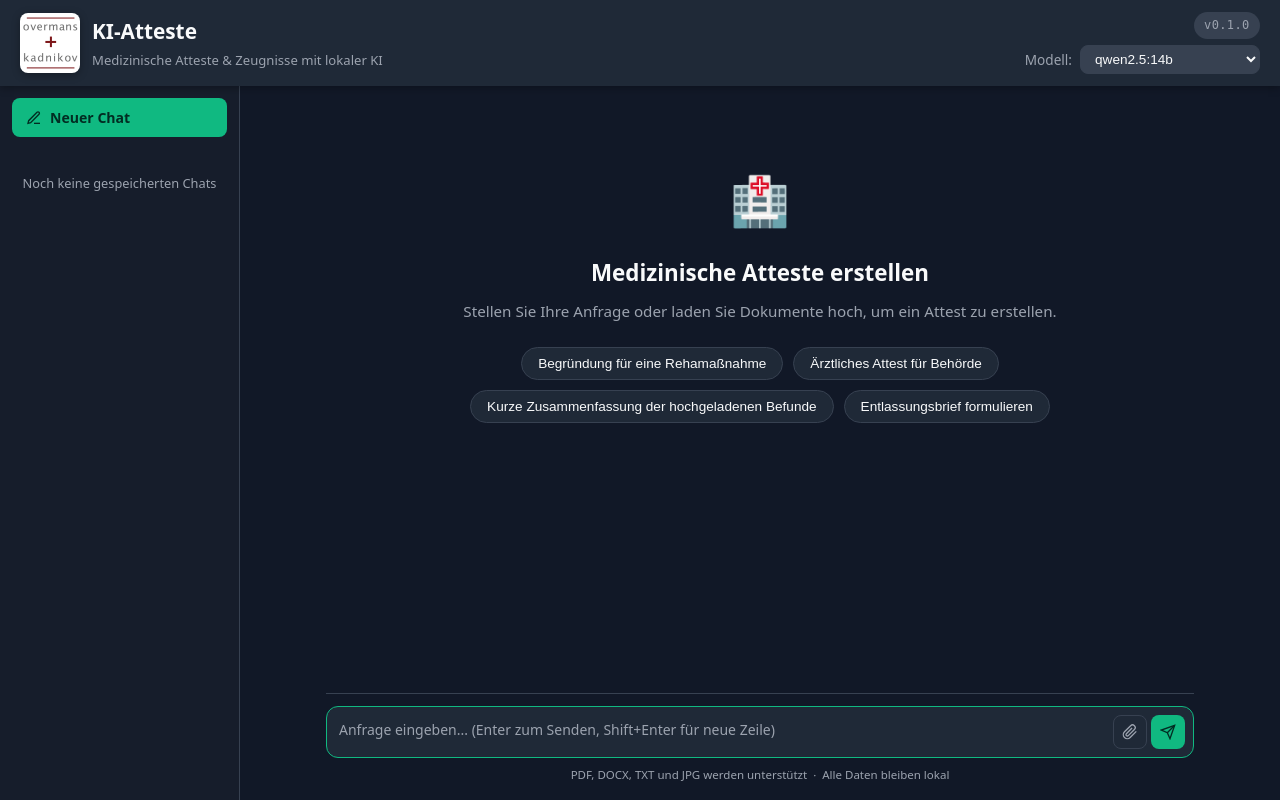
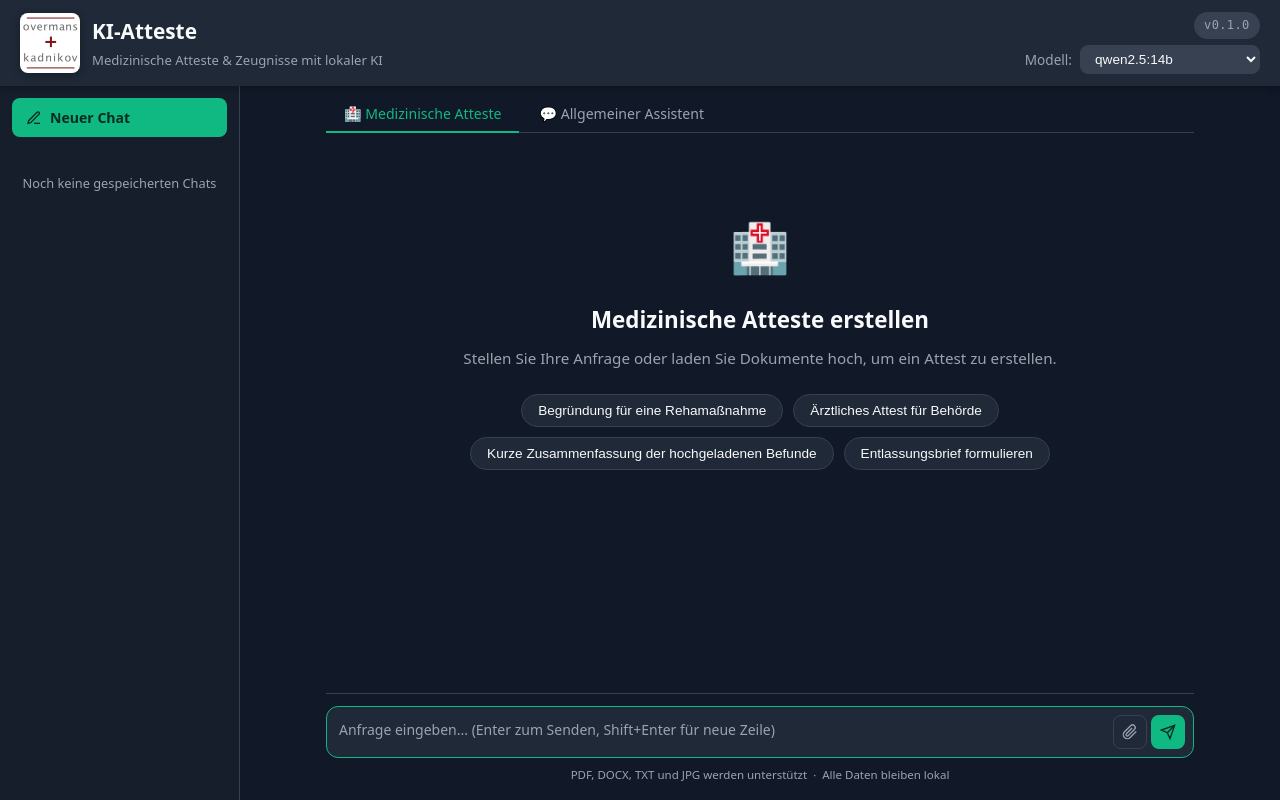
Before and after one commit to kilroy-fr/ki-atteste, a Flask app: page / in a window 1280 px wide. Run offline with Flask 3, Linux system fonts and the light colour scheme; data that the repository does not hold is empty; parts of the project's set-up code (start-up, migrations or seed data) failed here and were passed over.

Commit message:
Add second mode tab: Allgemeiner Assistent with neutral system prompt
Adds a tab bar to switch between 'Medizinische Atteste' and 'Allgemeiner Assistent' modes. Each mode has its own system prompt, welcome screen and example prompts. Mode is persisted per chat and restored when loading from history.

Co-Authored-By: Claude Sonnet 4.6 <noreply@anthropic.com>

```diff
--- a/app.py
+++ b/app.py
@@ -34,6 +34,9 @@ DEFAULT_MODEL = "qwen2.5:14b"
 
 _PROMPT_FILE = Path(__file__).parent / "prompts" / "system_prompt.md"
 SYSTEM_PROMPT = _PROMPT_FILE.read_text(encoding="utf-8").strip()
+
+_PROMPT_NEUTRAL_FILE = Path(__file__).parent / "prompts" / "system_prompt_neutral.md"
+SYSTEM_PROMPT_NEUTRAL = _PROMPT_NEUTRAL_FILE.read_text(encoding="utf-8").strip()
 
 # ---- Deckblatt-Erkennung (wie im ocr-service) ----
 _COVER_KEYWORDS = [
@@ -252,7 +255,9 @@ def chat():
     if not full_content:
         return jsonify({"error": "Keine Nachricht eingegeben"}), 400
 
-    messages = [{"role": "system", "content": SYSTEM_PROMPT}]
+    mode = request.form.get("mode", "medical")
+    active_prompt = SYSTEM_PROMPT_NEUTRAL if mode == "neutral" else SYSTEM_PROMPT
+    messages = [{"role": "system", "content": active_prompt}]
     for turn in history:
         role = turn.get("role", "user")
         content = turn.get("content", "")
--- /dev/null
+++ b/prompts/system_prompt_neutral.md
@@ -0,0 +1,3 @@
+Du bist ein hilfreicher KI-Assistent in einer Arztpraxis. Du unterstützt bei allgemeinen Aufgaben: Texte verfassen, zusammenfassen oder übersetzen, Dokumente analysieren, Fragen beantworten und bei der täglichen Praxisorganisation helfen.
+
+Antworte präzise, klar und professionell. Standardmäßig antwortest du auf Deutsch, es sei denn, du wirst in einer anderen Sprache angesprochen. Wenn Dokumente hochgeladen werden, extrahiere die relevanten Informationen und beantworte die gestellten Fragen dazu.
--- a/static/app.js
+++ b/static/app.js
@@ -16,6 +16,54 @@ let conversationHistory = [];
 let attachedFiles = [];
 let isStreaming = false;
 let currentAbortController = null;
+let currentMode = 'medical';
+
+const MODE_CONFIG = {
+  medical: {
+    icon: '🏥',
+    title: 'Medizinische Atteste erstellen',
+    subtitle: 'Stellen Sie Ihre Anfrage oder laden Sie Dokumente hoch, um ein Attest zu erstellen.',
+    examples: [
+      'Begründung für eine Rehamaßnahme',
+      'Ärztliches Attest für Behörde',
+      'Kurze Zusammenfassung der hochgeladenen Befunde',
+      'Entlassungsbrief formulieren',
+    ]
+  },
+  neutral: {
+    icon: '💬',
+    title: 'Allgemeiner Assistent',
+    subtitle: 'Stellen Sie beliebige Fragen oder laden Sie Dokumente zur Analyse hoch.',
+    examples: [
+      'Text zusammenfassen',
+      'Dokument übersetzen',
+      'E-Mail verfassen',
+      'Tabelle analysieren',
+    ]
+  }
+};
+
+function setMode(mode) {
+  if (!MODE_CONFIG[mode]) return;
+  currentMode = mode;
+  document.querySelectorAll('.mode-tab').forEach(btn => {
+    btn.classList.toggle('active', btn.dataset.mode === mode);
+  });
+  updateWelcomeScreen();
+}
+
+function updateWelcomeScreen() {
+  const el = document.getElementById('chatWelcome');
+  if (!el) return;
+  const cfg = MODE_CONFIG[currentMode];
+  el.innerHTML =
+    '<div class="welcome-icon">' + cfg.icon + '</div>' +
+    '<h2>' + cfg.title + '</h2>' +
+    '<p>' + cfg.subtitle + '</p>' +
+    '<div class="welcome-examples">' +
+    cfg.examples.map(ex => '<button class="example-btn" onclick="setExample(this)">' + escapeHtml(ex) + '</button>').join('') +
+    '</div>';
+}
 
 // ============================================================
 // CHAT PERSISTENZ (localStorage)
@@ -48,7 +96,7 @@ function saveCurrentChat(title) {
     chats[idx].updated = now;
     if (title) chats[idx].title = title;
   } else {
-    chats.unshift({ id: currentChatId, title: title || 'Chat', created: now, updated: now, history: [...conversationHistory] });
+    chats.unshift({ id: currentChatId, title: title || 'Chat', created: now, updated: now, history: [...conversationHistory], mode: currentMode });
     if (chats.length > 50) chats.length = 50;
   }
   chats.sort((a, b) => b.updated - a.updated);
@@ -79,6 +127,7 @@ function loadChat(id) {
   if (!chat) return;
   currentChatId = id;
   conversationHistory = [...chat.history];
+  setMode(chat.mode || 'medical');
   chatMessages.innerHTML = '';
   if (chatWelcome) chatWelcome.style.display = 'none';
   for (const turn of conversationHistory) {
@@ -133,6 +182,15 @@ function renderSidebar() {
 }
 
 document.getElementById('newChatBtn').addEventListener('click', startNewChat);
+
+document.querySelectorAll('.mode-tab').forEach(btn => {
+  btn.addEventListener('click', () => {
+    const mode = btn.dataset.mode;
+    if (mode === currentMode) return;
+    setMode(mode);
+    if (conversationHistory.length > 0) startNewChat();
+  });
+});
 
 // ---- Modell-Selector laden ----
 async function loadModels() {
@@ -316,6 +374,7 @@ async function sendMessage() {
   formData.append('message', text);
   formData.append('history', JSON.stringify(conversationHistory.slice(0, -1)));
   formData.append('model', modelSelect.value);
+  formData.append('mode', currentMode);
 
   // Vorextrahierte OCR-Texte separat schicken; Dateien ohne OCR direkt anhängen
   const preExtracted = {};
@@ -535,4 +594,5 @@ function renderMarkdown(text) {
 // ---- Init ----
 loadModels();
 renderSidebar();
+updateWelcomeScreen();
 userInput.focus();
--- a/static/style.css
+++ b/static/style.css
@@ -256,6 +256,36 @@ body {
   width: 100%;
   margin: 0 auto;
 }
+
+/* ============================================ */
+/* MODE TABS */
+/* ============================================ */
+.mode-tabs-bar {
+  flex-shrink: 0;
+  display: flex;
+  gap: 2px;
+  padding: 10px 0 0 0;
+  border-bottom: 1px solid var(--border);
+}
+
+.mode-tab {
+  padding: 8px 18px;
+  background: transparent;
+  border: none;
+  border-bottom: 2px solid transparent;
+  color: var(--text-muted);
+  cursor: pointer;
+  font-size: 0.88rem;
+  font-family: var(--font);
+  font-weight: 500;
+  transition: color 0.2s, border-color 0.2s;
+  margin-bottom: -1px;
+  border-radius: 4px 4px 0 0;
+  white-space: nowrap;
+}
+
+.mode-tab:hover { color: var(--text); background: rgba(255,255,255,0.04); }
+.mode-tab.active { color: var(--primary); border-bottom-color: var(--primary); }
 
 /* ============================================ */
 /* CHAT AREA */
--- a/templates/index.html
+++ b/templates/index.html
@@ -48,19 +48,15 @@
   <!-- MAIN LAYOUT -->
   <div class="main-layout">
 
+    <!-- MODE TABS -->
+    <div class="mode-tabs-bar">
+      <button class="mode-tab active" data-mode="medical">🏥 Medizinische Atteste</button>
+      <button class="mode-tab" data-mode="neutral">💬 Allgemeiner Assistent</button>
+    </div>
+
     <!-- CHAT AREA -->
     <div class="chat-area" id="chatArea">
-      <div class="chat-welcome" id="chatWelcome">
-        <div class="welcome-icon">🏥</div>
-        <h2>Medizinische Atteste erstellen</h2>
-        <p>Stellen Sie Ihre Anfrage oder laden Sie Dokumente hoch, um ein Attest zu erstellen.</p>
-        <div class="welcome-examples">
-          <button class="example-btn" onclick="setExample(this)">Begründung für eine Rehamaßnahme</button>
-          <button class="example-btn" onclick="setExample(this)">Ärztliches Attest für Behörde</button>
-          <button class="example-btn" onclick="setExample(this)">Kurze Zusammenfassung der hochgeladenen Befunde</button>
-          <button class="example-btn" onclick="setExample(this)">Entlassungsbrief formulieren</button>
-        </div>
-      </div>
+      <div class="chat-welcome" id="chatWelcome"></div>
       <div class="chat-messages" id="chatMessages"></div>
     </div>
 
```
Also changed, not shown: 1 other file.
